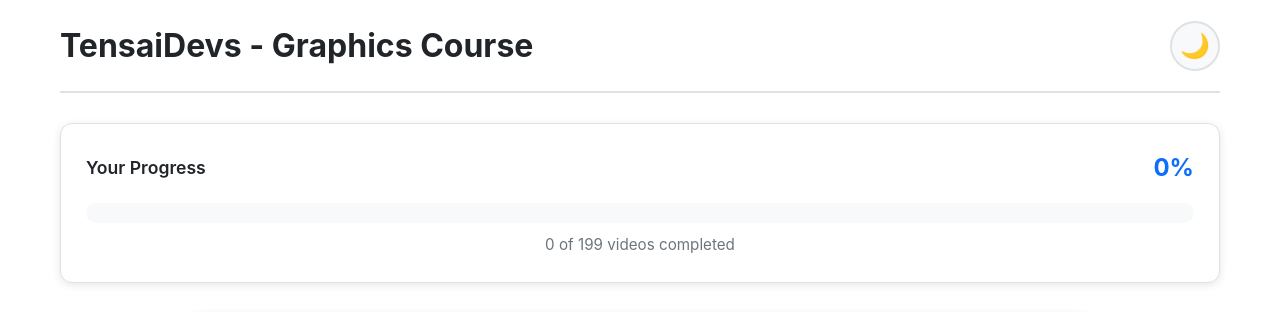
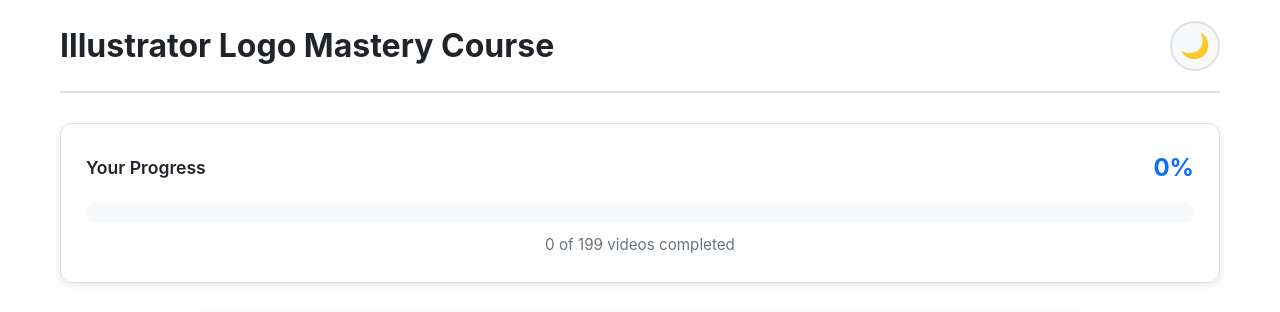
Before and after one commit to HassanSattar147/illustrator-logo, a plain HTML site: page index.html in a window 1280 px wide. Shown: the top 312 px of the page. Drawn offline with Linux system fonts and the light colour scheme; grey boxes are pictures that could not be loaded.

Commit message:
Change course title to 'Illustrator Logo Mastery'

```diff
--- a/index.html
+++ b/index.html
@@ -3,14 +3,14 @@
 <head>
     <meta charset="UTF-8">
     <meta name="viewport" content="width=device-width, initial-scale=1.0">
-    <title>Video Tutorial Library</title>
+    <title>Illustrator Logo Mastery Course</title>
     <link rel="stylesheet" href="styles.css">
 </head>
 <body>
     <div class="container">
         <!-- Header Section -->
         <header>
-            <h1>TensaiDevs - Graphics Course</h1>
+            <h1>Illustrator Logo Mastery Course</h1>
             <button id="theme-toggle" class="theme-toggle" aria-label="Toggle dark mode">
                 <span class="theme-icon">🌙</span>
             </button>
@@ -47,4 +47,5 @@
 
     <script src="script.js"></script>
 </body>
+
 </html>
```
